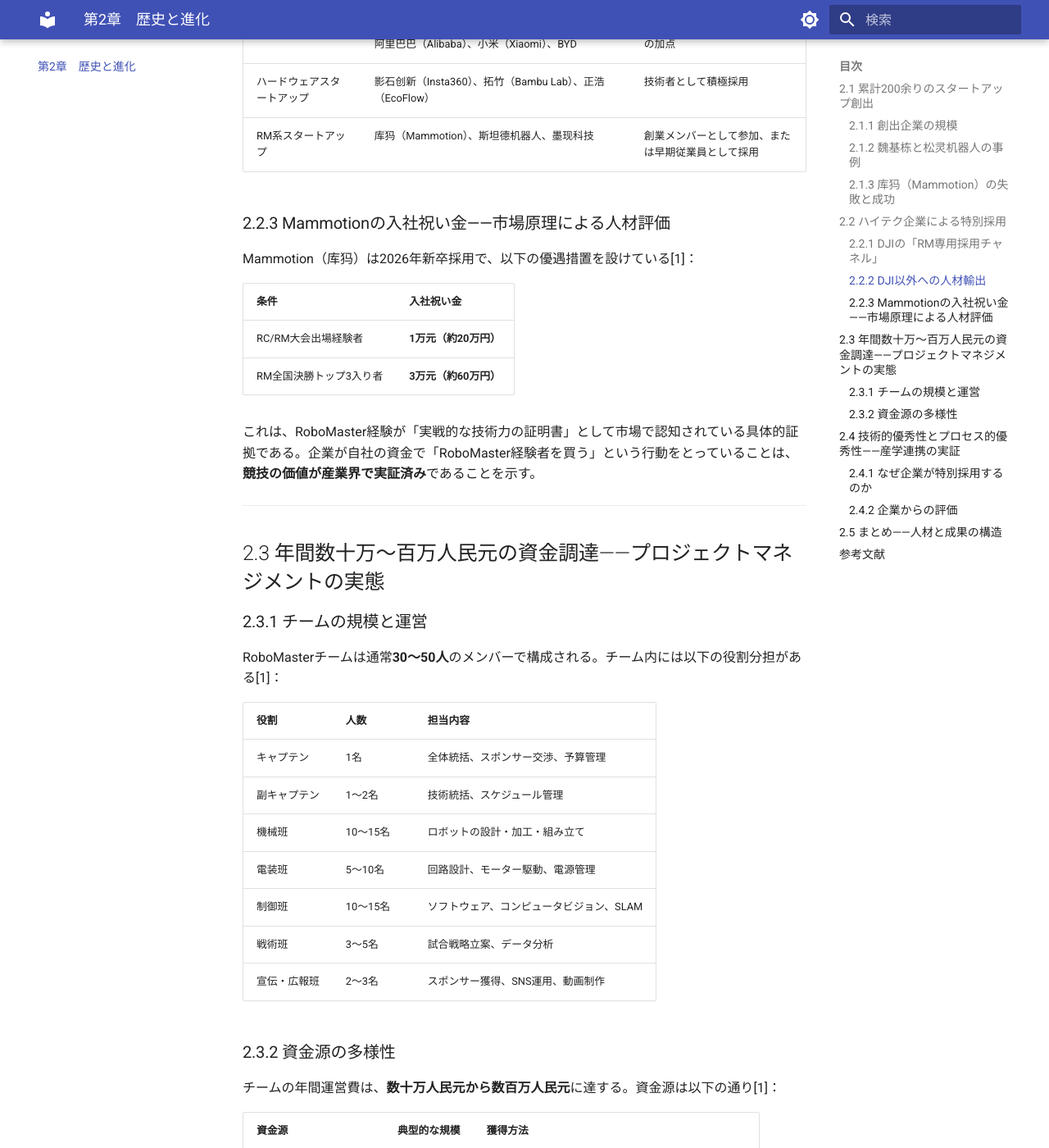
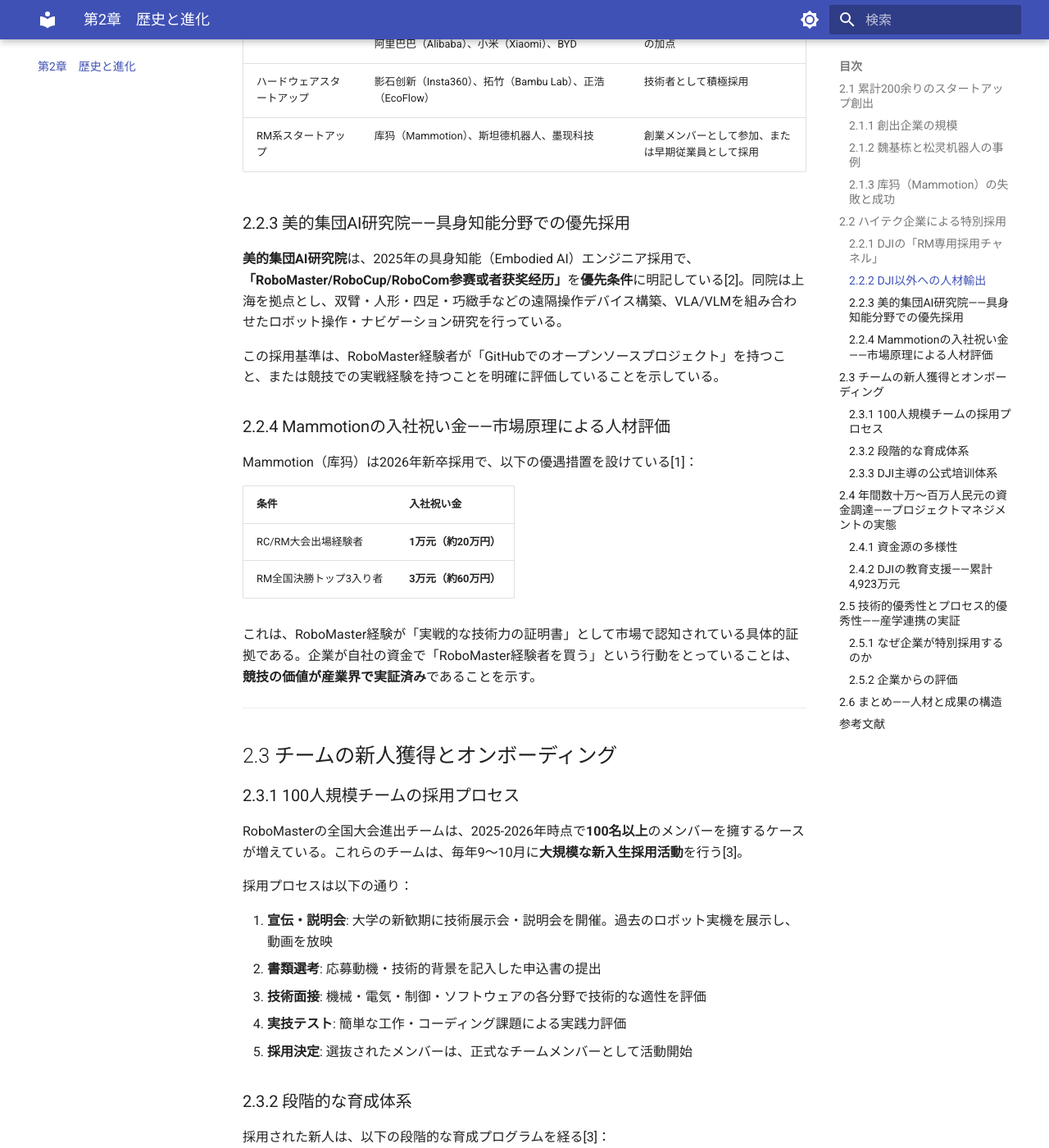
Before and after one commit to Nico-Tech-Shenzhen/robomaster-report, an MkDocs documentation site: the page built from docs/ch02.md, in a window 1280 px wide and 1400 px high, scrolled down 2376 px. Shown: the whole window at 82% size. Built offline with MkDocs 1.6.1 and Material for MkDocs 9.7.7, drawn with Linux system fonts in a browser that asks for light colours; some of the changed text lies outside the part shown.

Commit message:
Ch.2: Talent & Outcomes + RULES update + index refreshnn- Write Ch.2: startups, hiring, onboarding, project managementn- Add 2.3: Team recruiting & onboarding process (100+ member teams, training system)n- Add 2.2.3: Midea Group AI Lab hiring priority for embodied AI (specific URL)n- Add 2.4.2: DJI cumulative education support 49.23M yuann- Update RULES.md: Add clickable URL requirement (<URL> format)n- Update index.md: Mark Ch.1 and Ch.2 as complete, refresh daten- All references use IEEE format with < > wrapped URLs

```diff
--- a/docs/ch02.md
+++ b/docs/ch02.md
@@ -63,7 +63,13 @@
 | ハードウェアスタートアップ | 影石创新（Insta360）、拓竹（Bambu Lab）、正浩（EcoFlow） | 技術者として積極採用 |
 | RM系スタートアップ | 库犸（Mammotion）、斯坦德机器人、墨现科技 | 創業メンバーとして参加、または早期従業員として採用 |
 
-### 2.2.3 Mammotionの入社祝い金——市場原理による人材評価
+### 2.2.3 美的集団AI研究院——具身知能分野での優先採用
+
+**美的集団AI研究院**は、2025年の具身知能（Embodied AI）エンジニア採用で、**「RoboMaster/RoboCup/RoboCom参赛或者获奖经历」**を**優先条件**に明記している[2]。同院は上海を拠点とし、双臂・人形・四足・巧緻手などの遠隔操作デバイス構築、VLA/VLMを組み合わせたロボット操作・ナビゲーション研究を行っている。
+
+この採用基準は、RoboMaster経験者が「GitHubでのオープンソースプロジェクト」を持つこと、または競技での実戦経験を持つことを明確に評価していることを示している。
+
+### 2.2.4 Mammotionの入社祝い金——市場原理による人材評価
 
 Mammotion（库犸）は2026年新卒採用で、以下の優遇措置を設けている[1]：
 
@@ -76,23 +82,50 @@
 
 ---
 
-## 2.3 年間数十万〜百万人民元の資金調達——プロジェクトマネジメントの実態
+## 2.3 チームの新人獲得とオンボーディング
 
-### 2.3.1 チームの規模と運営
+### 2.3.1 100人規模チームの採用プロセス
 
-RoboMasterチームは通常**30〜50人**のメンバーで構成される。チーム内には以下の役割分担がある[1]：
+RoboMasterの全国大会進出チームは、2025-2026年時点で**100名以上**のメンバーを擁するケースが増えている。これらのチームは、毎年9〜10月に**大規模な新入生採用活動**を行う[3]。
 
-| 役割 | 人数 | 担当内容 |
+採用プロセスは以下の通り：
+
+1. **宣伝・説明会**: 大学の新歓期に技術展示会・説明会を開催。過去のロボット実機を展示し、動画を放映
+2. **書類選考**: 応募動機・技術的背景を記入した申込書の提出
+3. **技術面接**: 機械・電気・制御・ソフトウェアの各分野で技術的な適性を評価
+4. **実技テスト**: 簡単な工作・コーディング課題による実践力評価
+5. **採用決定**: 選抜されたメンバーは、正式なチームメンバーとして活動開始
+
+### 2.3.2 段階的な育成体系
+
+採用された新人は、以下の段階的な育成プログラムを経る[3]：
+
+| 段階 | 期間 | 内容 |
 |---|---|---|
-| キャプテン | 1名 | 全体統括、スポンサー交渉、予算管理 |
-| 副キャプテン | 1〜2名 | 技術統括、スケジュール管理 |
-| 機械班 | 10〜15名 | ロボットの設計・加工・組み立て |
-| 電装班 | 5〜10名 | 回路設計、モーター駆動、電源管理 |
-| 制御班 | 10〜15名 | ソフトウェア、コンピュータビジョン、SLAM |
-| 戦術班 | 3〜5名 | 試合戦略立案、データ分析 |
-| 宣伝・広報班 | 2〜3名 | スポンサー獲得、SNS運用、動画制作 |
+| 基礎研修 | 9〜12月 | 機械設計基礎、回路設計入門、プログラミング基礎、ROS入門 |
+| 実践課題 | 1〜3月 | 先輩の指導のもと、小型ロボットの設計・製作 |
+| 本戦参加 | 4〜8月 | 全国大会用ロボットの設計・製作に参加。メンター制で先輩が1対1で指導 |
+| 独立担当 | 2年目以降 | 特定のロボット単体の設計責任者として活動 |
 
-### 2.3.2 資金源の多様性
+この育成体系は、企業の新卒採用・研修プログラムと同様の構造を持つ。学生は「採用される側」と「採用・育成する側」の両方を経験する。
+
+### 2.3.3 DJI主導の公式培训体系
+
+DJIは**RoboMaster培训体系**を提供し、全チームが利用できる教育コンテンツを整備している[3]。
+
+| コンテンツ | 内容 | アクセス先 |
+|---|---|---|
+| 参赛攻略 | 赛季初の报名から備赛、出場までの攻略ガイド | 公式サイト |
+| 课程沙龙 | 組織委員会の研发運営メンバーおよび優秀選手によるライブ配信・フォーラム | ライブ録画・文字資料 |
+| 开源材料 | 過去の優秀チームの技術報告書・設計資料 | 公式フォーラム |
+
+この培训体系により、新設チームや地方のチームでも、一流チームと同様の知識にアクセスできる環境が整っている。
+
+---
+
+## 2.4 年間数十万〜百万人民元の資金調達——プロジェクトマネジメントの実態
+
+### 2.4.1 資金源の多様性
 
 チームの年間運営費は、**数十万人民元から数百万人民元**に達する。資金源は以下の通り[1]：
 
@@ -105,15 +138,19 @@
 
 この資金調達は、**実社会のスタートアップと同じ構造**である。学生は、スポンサー企業へのピッチ資料作成、契約交渉、納品物の管理、リレーションシップ維持などを経験する。
 
+### 2.4.2 DJIの教育支援——累計4,923万元
+
+DJIは2025年シーズンまでに、教育割引・物資贈与等方式で、チームの参赛コストを累計**4,923万元**以上削減している[4]。これは、単なる企業の社会的責任（CSR）ではなく、**人材パイプラインへの長期投資**として位置づけられている。
+
 ---
 
-## 2.4 技術的優秀性とプロセス的優秀性——産学連携の実証
+## 2.5 技術的優秀性とプロセス的優秀性——産学連携の実証
 
-### 2.4.1 なぜ企業が特別採用するのか
+### 2.5.1 なぜ企業が特別採用するのか
 
 企業がRoboMaster経験者に特別な採用チャネルを設け、入社祝い金まで支給する理由は、以下の技術的・プロセス的スキルセットにある。
 
-**技術的スキル**[1][2]：
+**技術的スキル**[1][5]：
 
 | 技術領域 | RoboMasterでの実践 | 産業界での応用 |
 |---|---|---|
@@ -126,12 +163,13 @@
 
 | スキル | RoboMasterでの実践 | 産業界での応用 |
 |---|---|---|
-| プロジェクト管理 | 30〜50人チームの1年間プロジェクト運営 | スタートアップ・大企業の技術プロジェクト |
+| プロジェクト管理 | 30〜50人→100人規模チームの1年間プロジェクト運営 | スタートアップ・大企業の技術プロジェクト |
 | 資金調達 | 年間数十万〜百万人民元のスポンサー獲得 | ベンチャーファイナンス、営業 |
 | 納期管理 | 大会当日までのマイルストーン管理 | 製品開発のスケジュール管理 |
 | 技術発表・広報 | 技術ブログ、Bilibili動画、GitHubリポジトリ | 技術広報、採用ブランディング |
+| 新人育成 | 新入生100名からの選抜・研修・マネジメント | 企業の新卒採用・育成 |
 
-### 2.4.2 企業からの評価
+### 2.5.2 企業からの評価
 
 Mammotionが入社祝い金を支給する理由は、以下の企業側の認識を反映している[1]：
 
@@ -141,7 +179,7 @@
 
 ---
 
-## 2.5 まとめ——人材と成果の構造
+## 2.6 まとめ——人材と成果の構造
 
 RoboMasterの人材輩出機能は、以下の3つの層で構成される。
 
@@ -152,6 +190,7 @@
 **第2層：中国テック企業全体への分散**
 - 华为、百度、腾讯、阿里巴巴、小米、BYD等への就職
 - ハードウェアスタートアップ（Insta360、Bambu Lab、EcoFlow等）への就職
+- 美的集団AI研究院等、具身知能分野での優先採用
 
 **第3層：スタートアップ創出**
 - 累計200余りの企業創出
@@ -163,6 +202,12 @@
 
 ## 参考文献
 
-[1] 大疆创新（DJI）, "RoboMaster 生态白皮书（RoboMaster Ecosystem White Paper）," 深圳, 2024. 本資料はDJIが発行したRoboMasterエコシステムの内部統計をまとめたものであり、累計参加者数、DJI入社者数、スタートアップ創出数、特許出願数、企業スポンサー数据、各企業の投資・売上データ等の一次データを含む。
+[1] 大疆创新（DJI）, "RoboMaster 生态白皮书（RoboMaster Ecosystem White Paper）," 深圳, 2024. [Online]. Available: （非公開内部資料。DJIがRoboMasterエコシステムの累計参加者数、入社者数、スタートアップ創出数、特許出願数等の一次データをまとめたもの）
 
-[2] 华南理工大学机器人实验室, "RoboMaster 技术报告（2017-2018）," 广州, 2018. 本報告書は2017年・2018年の連覇チームによる技術報告であり、379項の国家特許出願の詳細を含む。
+[2] 美的集団AI研究院, "Embodied AI Algorithm Engineer/Senior Engineer/Principle Engineer," GitHub — Awesome-Embodied-AI-Job, 2025. [Online]. Available: <https://github.com/StarCycle/Awesome-Embodied-AI-Job/blob/main/2025/美的集团AI研究院.md>
+
+[3] DJI RoboMaster Organizing Committee, "RoboMaster 培训体系," 2025. [Online]. Available: <https://www.robomaster.com/zh-CN/robo/training-system>
+
+[4] DJI Technology Co., Ltd., "RoboMaster & ROBOCON 大疆赞助权益公告," 2026. [Online]. Available: <https://www.robomaster.com/zh-CN/resource/pages/announcement/1900>
+
+[5] 华南理工大学机器人实验室, "RoboMaster 技术报告（2017-2018）," 广州, 2018. 本報告書は2017年・2018年の連覇チームによる技術報告であり、379項の国家特許出願の詳細を含む。
```
Also changed, not shown: other parts of docs/ch02.md (+1 -1 lines), RULES.md (+8 -0 lines), docs/index.md (+4 -3 lines).
